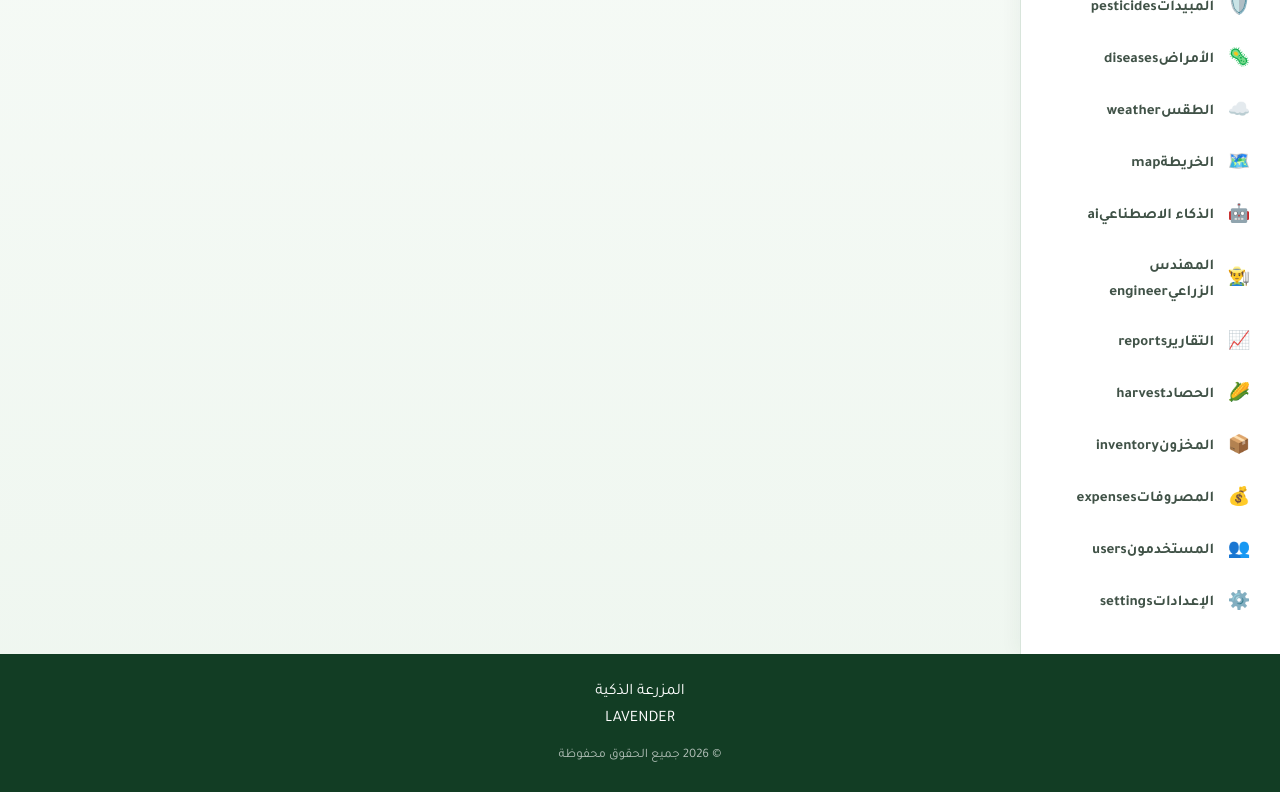
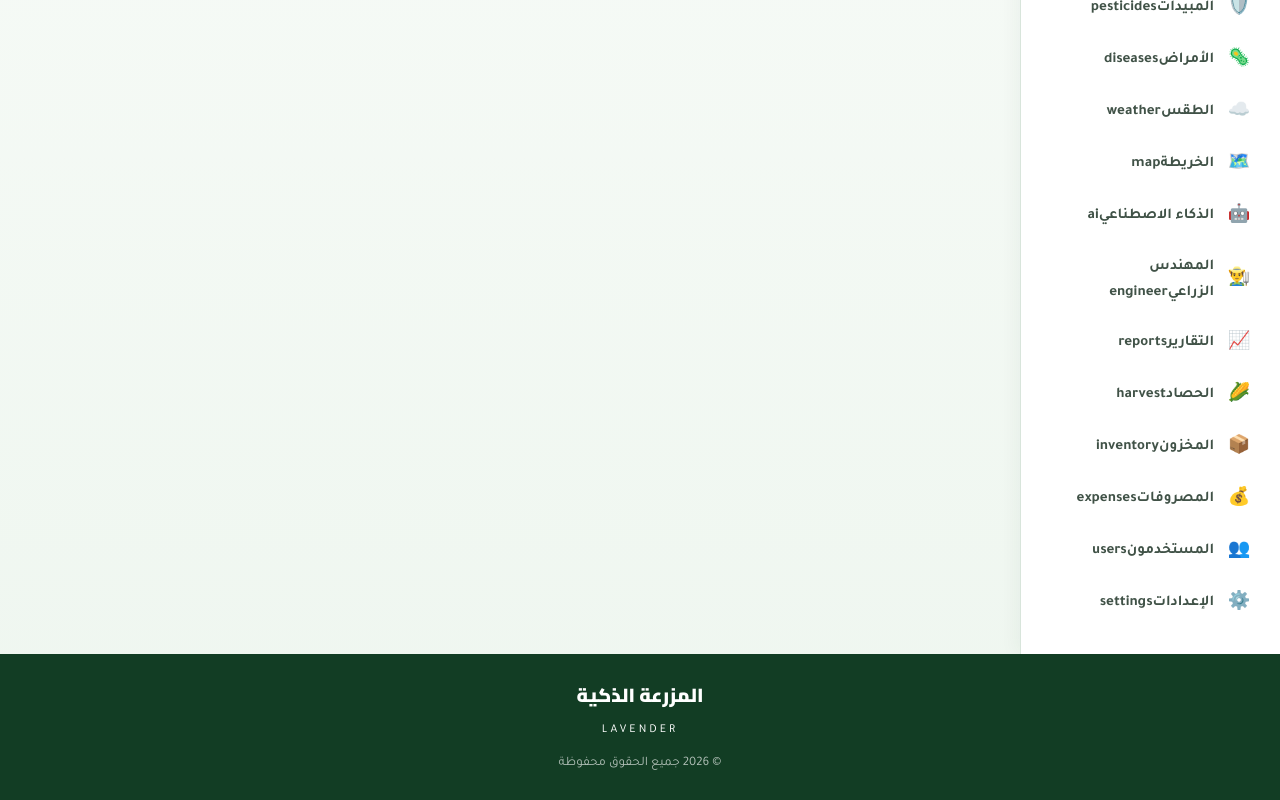
Before and after one commit to hasan776643tt-ops/LAVENDER, a React (Vite) app: page / in a window 1280 px wide. Shown: the part 494-1294 px from the top of the page. Built offline with nearby package versions, Linux system fonts and the light colour scheme; a web font is replaced by a local one.

Commit message:
Update Footer.jsx

```diff
--- a/src/components/Footer.jsx
+++ b/src/components/Footer.jsx
@@ -1,23 +1,50 @@
-// src/components/Footer.jsx
+import { useSettings } from "../context/SettingsContext";
+import { translate } from "../utils/translation";
 
 const currentYear = new Date().getFullYear();
 
 export default function Footer() {
+
+  const { settings } = useSettings();
+
+  const language =
+    settings?.language || "ar";
+
   return (
+
     <footer className="app-footer">
 
-      <div className="footer-name">
+      <div className="footer-brand">
+
         المزرعة الذكية
+
       </div>
 
-      <div className="footer-lavender">
+      <div
+        style={{
+          fontSize: "12px",
+          letterSpacing: "3px",
+          marginBottom: "10px",
+        }}
+      >
         LAVENDER
       </div>
 
       <div className="footer-copy">
-        © {currentYear} جميع الحقوق محفوظة
+
+        © {currentYear}
+
+        {" "}
+
+        {translate(
+          "footer.rights",
+          language
+        )}
+
       </div>
 
     </footer>
+
   );
+
 }
```
